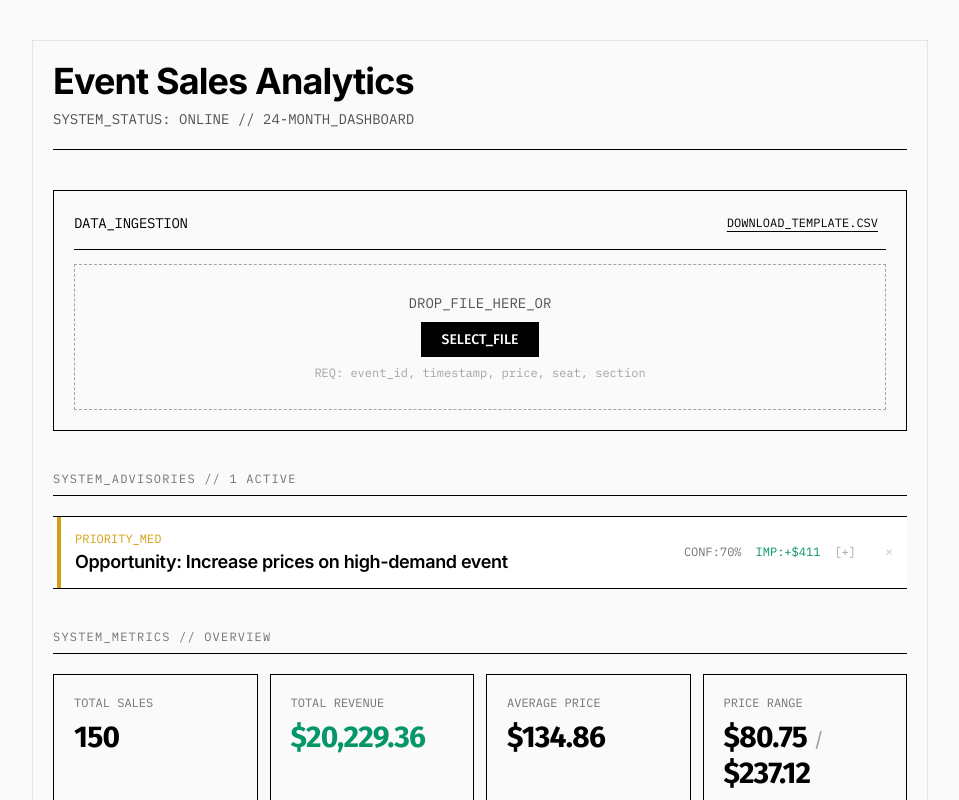
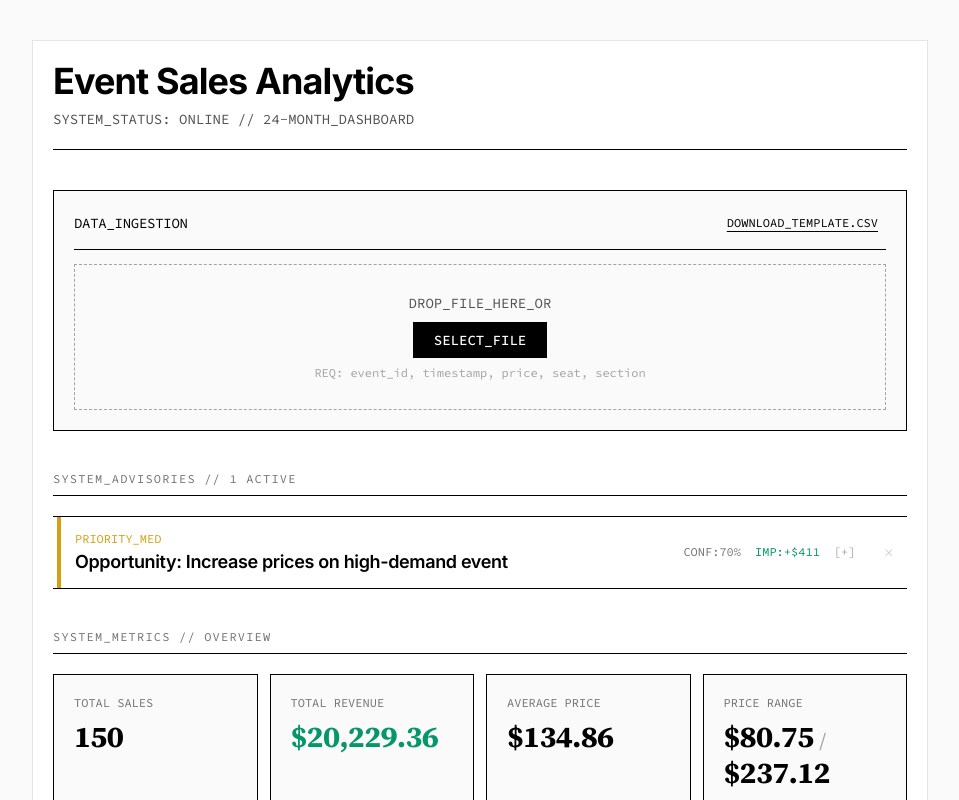
Before and after one commit to dhisonp/dynamic-pricing, a Next.js app: page / in a window 1280 px wide. Shown: the top 800 px of the page, without its empty margins (160-1119 px from the left). Built offline with nearby package versions, Linux system fonts and the light colour scheme.

Commit message:
update fonts and styling

```diff
--- a/app/globals.css
+++ b/app/globals.css
@@ -26,18 +26,27 @@
 body {
   color: var(--foreground);
   background: var(--background);
-  font-family: var(--font-fira-sans), sans-serif; /* Changed to Fira Sans as requested */
+  font-family: var(--font-source-serif), sans-serif;
+  /* Changed to Fira Sans as requested */
 }
 
 /* Headings use sans-serif */
-h1, h2, h3, h4, h5, h6 {
+h1,
+h2,
+h3,
+h4,
+h5,
+h6 {
   font-family: var(--font-inter), sans-serif;
-  letter-spacing: -0.02em; /* Tight tracking for headings */
+  letter-spacing: -0.02em;
+  /* Tight tracking for headings */
 }
 
 /* Technical elements use mono */
-code, pre, .font-mono {
-  font-family: var(--font-ibm-plex-mono), monospace;
+code,
+pre,
+.font-mono {
+  font-family: var(--font-source-code-pro), monospace;
 }
 
 @layer utilities {
--- a/app/layout.tsx
+++ b/app/layout.tsx
@@ -1,5 +1,5 @@
 import type { Metadata } from "next";
-import { Inter, Fira_Sans, IBM_Plex_Mono } from "next/font/google";
+import { Inter, Source_Code_Pro, Source_Serif_4 } from "next/font/google";
 import "./globals.css";
 
 const inter = Inter({
@@ -8,17 +8,17 @@ const inter = Inter({
   display: "swap",
 });
 
-const firaSans = Fira_Sans({
+const sourceSerif = Source_Serif_4({
   subsets: ["latin"],
-  variable: "--font-fira-sans",
+  variable: "--font-source-serif",
   weight: ["400", "500", "600", "700"], // Regular, Medium, Semi-bold, Bold
   display: "swap",
 });
 
-const ibmPlexMono = IBM_Plex_Mono({
+const sourceCodePro = Source_Code_Pro({
   weight: ["400", "500", "600"],
   subsets: ["latin"],
-  variable: "--font-ibm-plex-mono",
+  variable: "--font-source-code-pro",
   display: "swap",
 });
 
@@ -35,7 +35,7 @@ export default function RootLayout({
   return (
     <html lang="en">
       <body
-        className={`${inter.variable} ${firaSans.variable} ${ibmPlexMono.variable} antialiased bg-background text-foreground`}
+        className={`${inter.variable} ${sourceSerif.variable} ${sourceCodePro.variable} antialiased bg-background text-foreground`}
       >
         {children}
       </body>
--- a/app/page.tsx
+++ b/app/page.tsx
@@ -74,7 +74,7 @@ export default function Home() {
 
   return (
     <div className="min-h-screen bg-gray-50 dark:bg-gray-950 p-6 md:p-12">
-      <div className="max-w-4xl mx-auto sm:border border-gray-200 dark:border-gray-800 sm:p-6">
+      <div className="max-w-4xl bg-white dark:bg-black mx-auto sm:border border-gray-200 dark:border-gray-800 sm:p-6">
         <header className="mb-12 border-b border-default pb-6">
           <h1 className="text-4xl font-bold mb-2 tracking-tight">
             Event Sales Analytics
--- a/components/CSVUploader.tsx
+++ b/components/CSVUploader.tsx
@@ -122,11 +122,10 @@ export default function CSVUploader({ onDataLoaded }: CSVUploaderProps) {
         onDragOver={handleDragOver}
         onDragLeave={handleDragLeave}
         onDrop={handleDrop}
-        className={`border border-dashed p-8 text-center transition-colors ${
-          isDragging
+        className={`border border-dashed p-8 text-center transition-colors ${isDragging
             ? 'border-black bg-gray-100 dark:bg-gray-800'
             : 'border-gray-400 dark:border-gray-600'
-        }`}
+          }`}
       >
         {isLoading ? (
           <div className="py-4 font-mono text-sm">
@@ -138,7 +137,7 @@ export default function CSVUploader({ onDataLoaded }: CSVUploaderProps) {
               DROP_FILE_HERE_OR
             </p>
             <label className="inline-block">
-              <span className="bg-black text-white dark:bg-white dark:text-black px-6 py-2 text-sm font-medium hover:opacity-90 cursor-pointer border border-transparent transition-all">
+              <span className="bg-black font-mono text-white dark:bg-white dark:text-black px-6 py-2 text-sm font-medium hover:opacity-90 cursor-pointer border border-transparent transition-all">
                 SELECT_FILE
               </span>
               <input
```
